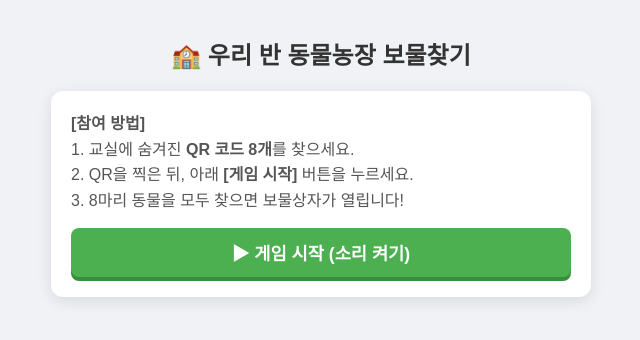
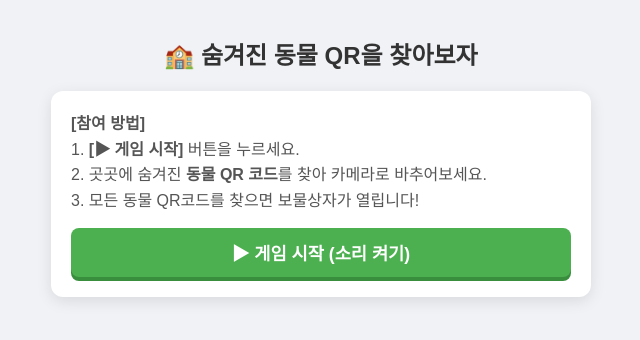
Before and after one commit to funnyJEB/qr-treasure, a plain HTML site: page index.html in a window 1280 px wide. Shown: the whole page, without its empty margins (319-959 px from the left). Drawn offline with Linux system fonts and the light colour scheme.

Commit message:
안내문구 수정

```diff
--- a/index.html
+++ b/index.html
@@ -3,7 +3,7 @@
 <head>
     <meta charset="UTF-8">
     <meta name="viewport" content="width=device-width, initial-scale=1.0, maximum-scale=1.0, user-scalable=no">
-    <title>QR 보물찾기 (V6)</title>
+    <title>QR 보물찾기 By 은배쌤</title>
     <style>
         body {
             font-family: "Apple SD Gothic Neo", "Malgun Gothic", sans-serif;
@@ -171,15 +171,15 @@
 </head>
 <body>
 
-    <button id="reset-all-btn" onclick="resetAllData()">⚠️ 전체 데이터 초기화 ⚠️</button>
+    <button id="reset-all-btn" onclick="resetAllData()">⚠️ 처음부터 다시하기</button>
 
-    <h1>🏫 우리 반 동물농장 보물찾기</h1>
+    <h1>🏫 숨겨진 동물 QR을 찾아보자</h1>
 
     <div id="instructions">
         <strong>[참여 방법]</strong><br>
-        1. 교실에 숨겨진 <strong>QR 코드 8개</strong>를 찾으세요.<br>
-        2. QR을 찍은 뒤, 아래 <strong>[게임 시작]</strong> 버튼을 누르세요.<br>
-        3. 8마리 동물을 모두 찾으면 보물상자가 열립니다!
+        1. <strong>[▶ 게임 시작]</strong> 버튼을 누르세요.<br>
+        2. 곳곳에 숨겨진 <strong>동물 QR 코드</strong>를 찾아 카메라로 바추어보세요.<br>
+        3. 모든 동물 QR코드를 찾으면 보물상자가 열립니다!
 
         <button id="start-btn" onclick="startGame()">▶ 게임 시작 (소리 켜기)</button>
     </div>
```
